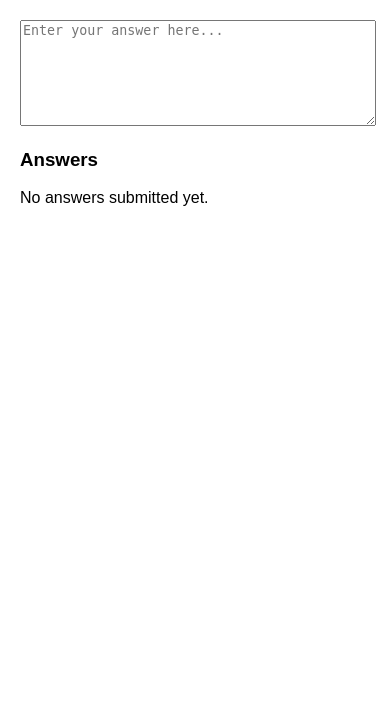
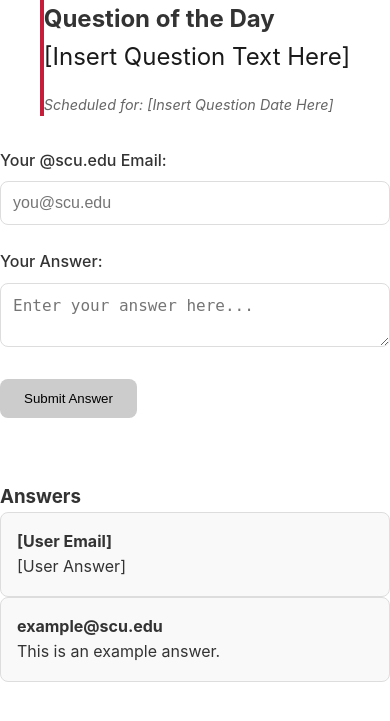
Before and after one commit to Sean2423231/Webdev-final-project, a PHP site: page /question-of-the-day.html in a window 390 px wide. Shown: the top 721 px of the page. Run offline with PHP 8.4, Linux system fonts and the light colour scheme.

Commit message:
Add button, card, and responsive styles for improved UI and mobile support

```diff
--- a/question-of-the-day.css
+++ b/question-of-the-day.css
@@ -1,19 +1,148 @@
-body {
-    font-family: Arial, sans-serif;
-    margin: 20px;
+.btn {
+  display: inline-block;
+  padding: 0.75rem 1.5rem;
+  border-radius: var(--border-radius);
+  font-weight: 500;
+  text-decoration: none;
+  transition: var(--transition);
+  cursor: pointer;
+  border: none;
 }
 
-.container {
-    max-width: 600px;
-    margin: 0 auto;
+.btn-primary {
+  background-color: rgb(204, 204, 204);
+  color: rgb(0, 0, 0);
 }
 
-.question {
-    font-size: 1.5em;
-    margin-bottom: 10px;
+.btn-primary:hover {
+  background-color: #a01830;
 }
 
-.answer {
-    width: 100%;
-    height: 100px;
+.btn-secondary {
+  background-color: var(--secondary-color);
+  color: white;
 }
+
+.btn-secondary:hover {
+  background-color: #333;
+}
+
+/* Card Styles */
+.card {
+  background: var();
+  border-radius: var(--secondary-color);
+  box-shadow: 0 2px 4px rgba(0,0,0,0.1);
+  padding: 1.5rem;
+  margin-bottom: 1.5rem;
+}
+
+/* Question Card Styles */
+.question-card {
+  border-left: 4px solid var(--primary-color);
+}
+
+.question-card h3 {
+  color: var(--accent-color);
+  margin-bottom: 1rem;
+}
+
+/* Form Styles */
+.form-group {
+  margin-bottom: 1.5rem;
+}
+
+.form-label {
+  display: block;
+  margin-bottom: 0.5rem;
+  font-weight: 500;
+}
+
+.question-text {
+  font-size: 1.5rem;
+  color: var(--secondary-color);
+  margin-bottom: 1rem;
+}
+
+.form-input {
+  width: 100%;
+  padding: 0.75rem;
+  border: 1px solid #ddd;
+  border-radius: var(--border-radius);
+  font-size: 1rem;
+  transition: var(--transition);
+}
+
+.form-input:focus {
+  outline: none;
+  border-color: var(--primary-color);
+  box-shadow: 0 0 0 2px rgba(196, 30, 58, 0.1);
+}
+
+/* Alert Styles */
+.alert {
+  padding: 1rem;
+  border-radius: var(--border-radius);
+  margin-bottom: 1rem;
+}
+
+.alert-success {
+  background-color: #d4edda;
+  color: #155724;
+  border: 1px solid #c3e6cb;
+}
+
+.alert-error {
+  background-color: #f8d7da;
+  color: #721c24;
+  border: 1px solid #f5c6cb;
+}
+
+/* Badge Styles */
+.badge {
+  display: inline-block;
+  padding: 0.25rem 0.5rem;
+  border-radius: 999px;
+  font-size: 0.75rem;
+  font-weight: 600;
+}
+
+.badge-primary {
+  background-color: var(--primary-color);
+  color: white;
+}
+
+/* Container Layout */
+.container {
+  display: grid;
+  place-items: center;
+  row-gap: 2rem;
+  max-width: 800px;
+  margin: 0 auto;
+}
+
+/* Answer Items */
+.answer-item {
+  padding: 1rem;
+  border: 1px solid #ddd;
+  border-radius: var(--border-radius);
+  background-color: #f9f9f9;
+}
+
+/* Answers Section */
+.answers {
+  width: 100%;
+  margin-top: 2rem;
+}
+
+/* Question Date */
+.question-date {
+  font-style: italic;
+  color: #666;
+  font-size: 0.9rem;
+  margin-top: 0.5rem;
+}
+
+/* Answer Form */
+.answer-form {
+  width: 100%;
+}
--- a/question-of-the-day.html
+++ b/question-of-the-day.html
@@ -1,25 +1,56 @@
-<?php require_once 'question-of-the-day-logic.php'; ?>
 <!DOCTYPE html>
-<html>
+<html lang="en">
 <head>
-    <meta charset="UTF-8">
-    <title>Question of the Day</title>
-    <link rel="stylesheet" href="question-of-the-day.css">
+  <meta charset="UTF-8">
+  <meta name="viewport" content="width=device-width, initial-scale=1.0">
+  <title>Question of the Day Template</title>
+  <link rel="stylesheet" href="style.css">
+  <link rel="stylesheet" href="components.css">
+  <link rel="stylesheet" href="question-of-the-day.css">
 </head>
 <body>
-    <div class="container">
-        <div class="question"><?php echo htmlspecialchars($question); ?></div>
-        <textarea class="answer" placeholder="Enter your answer here..."></textarea>
-        <div class="answers">
-            <h3>Answers</h3>
-            <?php if (!empty($answers)): ?>
-                <?php foreach ($answers as $a): ?>
-                    <div class="answer-item"><?php echo htmlspecialchars($a); ?></div>
-                <?php endforeach; ?>
-            <?php else: ?>
-                <p>No answers submitted yet.</p>
-            <?php endif; ?>
+  <div class="container">
+    <!-- Question Card -->
+    <div class="question-card">
+      <h2>Question of the Day</h2>
+      <p class="question-text">[Insert Question Text Here]</p>
+      <p class="question-date">Scheduled for: [Insert Question Date Here]</p>
+    </div>
+
+    <!-- Answer Form -->
+    <div class="answer-form">
+      <form method="POST" action="submit-answer.php">
+        <input type="hidden" name="question_id" value="[Insert Question ID Here]">
+        <div class="form-group">
+          <label for="email" class="form-label">Your @scu.edu Email:</label>
+          <input type="email" id="email" name="email" placeholder="you@scu.edu" required
+                 pattern="^[A-Za-z0-9._%+-]+@scu\.edu$"
+                 title="Please enter a valid @scu.edu email address" class="form-input">
         </div>
+        <div class="form-group">
+          <label for="answer" class="form-label">Your Answer:</label>
+          <textarea id="answer" name="answer" placeholder="Enter your answer here..." required class="form-input"></textarea>
+        </div>
+        <button type="submit" class="btn btn-primary">Submit Answer</button>
+      </form>
     </div>
+
+    <!-- Answers Section -->
+    <div class="answers">
+      <h3>Answers</h3>
+      <div class="answers-grid">
+        <!-- Begin Answer Item -->
+        <div class="answer-item">
+          <strong>[User Email]</strong><br>
+          [User Answer]
+        </div>
+        <!-- Repeat Answer Items as needed -->
+        <div class="answer-item">
+          <strong>example@scu.edu</strong><br>
+          This is an example answer.
+        </div>
+      </div>
+    </div>
+  </div>
 </body>
 </html>
--- a/style.css
+++ b/style.css
@@ -1,19 +1,120 @@
-body {
-    font-family: Arial, sans-serif;
-    margin: 20px;
+:root {
+    --primary-color: #C41E3A;  /* SCU Red */
+    --secondary-color: #1a1a1a;
+    --background-color: #ffffff;
+    --text-color: #333333;
+    --accent-color: #f5f5f5;
+    --border-radius: 8px;
+    --transition: all 0.3s ease;
 }
 
-.container {
-    max-width: 600px;
-    margin: 0 auto;
+* {
+    margin: 0;
+    padding: 0;
+    box-sizing: border-box;
 }
 
-.question {
-    font-size: 1.5em;
-    margin-bottom: 10px;
+body {
+    font-family: 'Inter', sans-serif;
+    line-height: 1.6;
+    color: var(--text-color);
+    background-color: var(--background-color);
 }
 
-.answer {
+.main-header {
+    background-color: var(--background-color);
+    box-shadow: 0 2px 4px rgba(0,0,0,0.1);
+    position: fixed;
     width: 100%;
-    height: 100px;
+    top: 0;
+    z-index: 1000;
 }
+
+.header-container {
+    max-width: 1200px;
+    margin: 0 auto;
+    padding: 1rem;
+    display: flex;
+    justify-content: space-between;
+    align-items: center;
+}
+
+.logo a {
+    color: var(--primary-color);
+    font-size: 1.5rem;
+    font-weight: 700;
+    text-decoration: none;
+}
+
+.main-nav ul {
+    display: flex;
+    gap: 2rem;
+    list-style: none;
+}
+
+.main-nav a {
+    color: var(--text-color);
+    text-decoration: none;
+    font-weight: 500;
+    padding: 0.5rem 1rem;
+    border-radius: var(--border-radius);
+    transition: var(--transition);
+}
+
+.main-nav a:hover,
+.main-nav a.active {
+    background-color: var(--primary-color);
+    color: white;
+}
+
+.main-content {
+    max-width: 1200px;
+    margin: 6rem auto 2rem;
+    padding: 0 1rem;
+}
+
+.main-footer {
+    background-color: var(--secondary-color);
+    color: white;
+    padding: 3rem 0 1rem;
+    margin-top: 4rem;
+}
+
+.footer-container {
+    max-width: 1200px;
+    margin: 0 auto;
+    padding: 0 1rem;
+}
+
+.footer-content {
+    display: grid;
+    grid-template-columns: repeat(auto-fit, minmax(250px, 1fr));
+    gap: 2rem;
+    margin-bottom: 2rem;
+}
+
+.footer-section h3 {
+    color: var(--primary-color);
+    margin-bottom: 1rem;
+}
+
+.footer-section ul {
+    list-style: none;
+}
+
+.footer-section a {
+    color: white;
+    text-decoration: none;
+    transition: var(--transition);
+}
+
+.footer-section a:hover {
+    color: var(--primary-color);
+}
+
+.footer-bottom {
+    border-top: 1px solid rgba(255,255,255,0.1);
+    padding-top: 1rem;
+    text-align: center;
+    font-size: 0.9rem;
+}
```
Also changed, not shown: assets/css/style.css (deleted, +0 -120 lines), question-of-the-day.php (+42 -12 lines), components.css (renamed from assets/css/components.css), responsive.css (renamed from assets/css/responsive.css).
